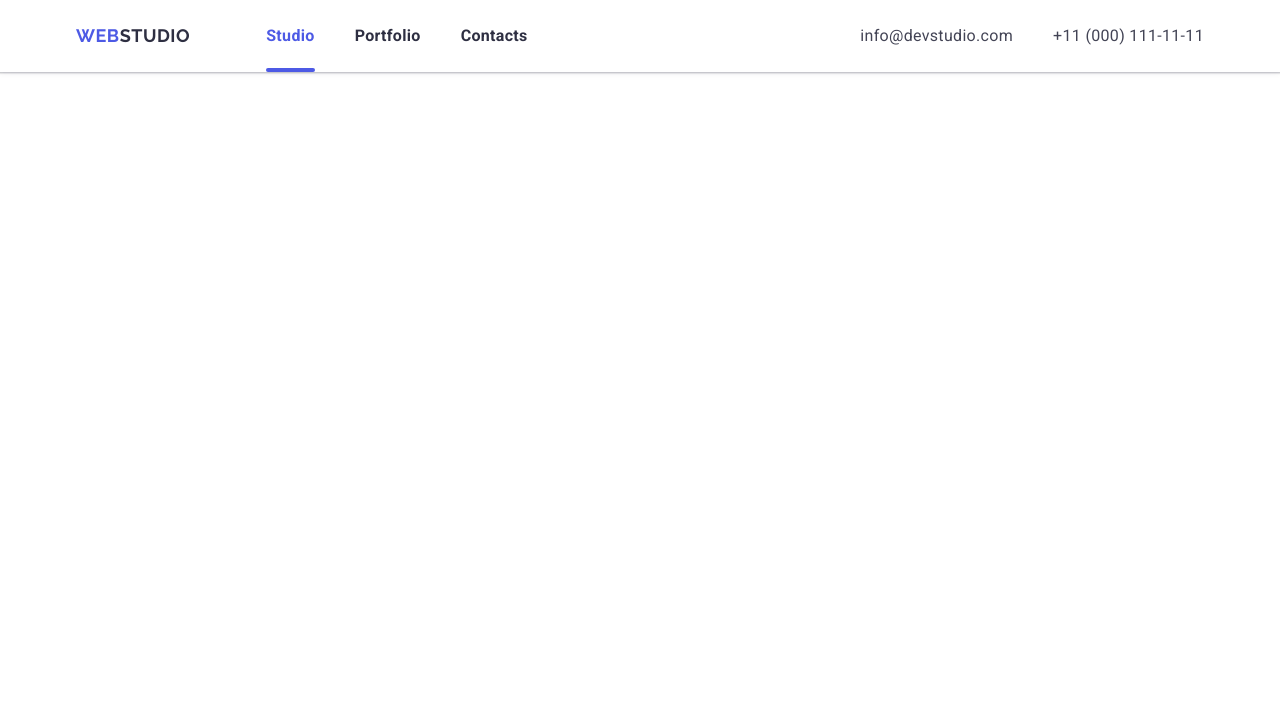
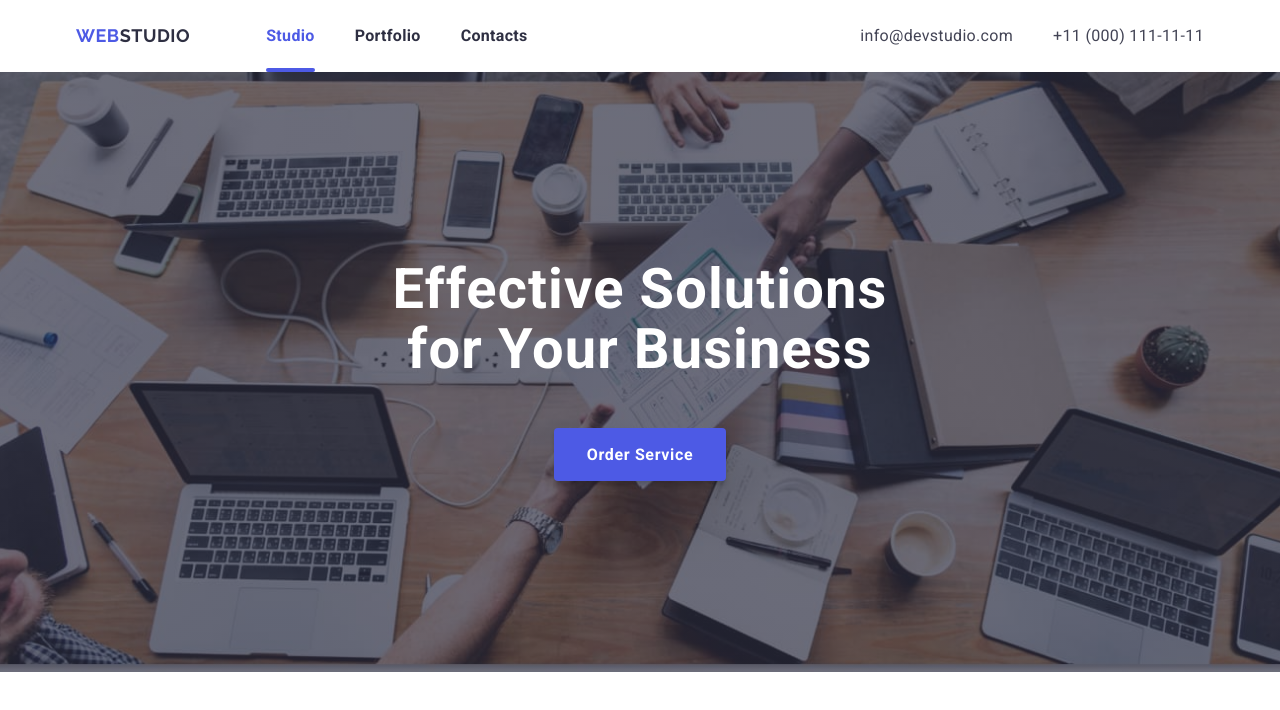
Before and after one commit to 1192skm/goit-markup-hw-07, a plain HTML site: page index.html in a window 1280 px wide. Drawn offline with nearby package versions, Linux system fonts and the light colour scheme.

Commit message:
Додані стилі героя і модалки

```diff
--- a/css/styles.css
+++ b/css/styles.css
@@ -114,6 +114,9 @@ body {
     .header {
         padding-top: 24px;
         padding-bottom: 24px;
+        box-shadow: 0px 2px 1px rgba(46, 47, 66, 0.08),
+        0px 1px 1px rgba(46, 47, 66, 0.16),
+        0px 1px 6px rgba(46, 47, 66, 0.08);
     }
     .header-box {
         display: flex;
@@ -352,8 +355,139 @@ body {
         transition: color var(--animation);
     }
 }
+/* ===================Hero================= */
 
+.hero {
+        background-color: var(--heavybg-color);
+        text-align: center;
+        padding-top: 112px;
+        padding-bottom: 112px;
+}
+.hero-overlay {
+    display: block;
+    max-width: 428px;
+    height: 432px;
+    margin-left: auto;
+    margin-right: auto;
+    background-image: linear-gradient(
+        rgba(46, 47, 66, 0.7),
+        rgba(46, 47, 66, 0.7)
+        ),
+        url(../images/bg-image-mob.jpg);
+    background-repeat: no-repeat;
+    background-position: center;
+    background-size: cover;
+}
+@media (min-device-pixel-ratio: 2),
+  (min-resolution: 192dpi),
+  (min-resolution: 2dppx) {
+    .hero-overlay {
+        background-image: linear-gradient(
+            rgba(46, 47, 66, 0.7),
+            rgba(46, 47, 66, 0.7)
+            ),
+            url(../images/bg-image-mob@2x.jpg);
+    }
+  }
+.hero-title{
+        margin-bottom: 72px;
+        padding-right: 15px;
+        padding-left: 15px;
 
+        font-weight: 700;
+        font-size: 36px;
+        line-height: 1.11;
+        letter-spacing: 0.02em;
+        color: var(--bg-color);
+}
+.button{
+        display: inline-block;
+        border: 1px solid transparent;
+        min-width: 170px;
+        padding: 16px 32px;
+        border-radius: 4px;
+
+        font-weight: 600;
+        font-size: 16px;
+        line-height: 1.19;
+        align-items: center;
+        letter-spacing: 0.04em;
+        color: var(--bg-color);
+        background-color: var(--primary-brand);
+        box-shadow: 0px 4px 4px rgba(0, 0, 0, 0.15);
+        cursor: pointer;
+        transition: box-shadow var(--animation),
+        background-color var(--animation);
+}
+.button:hover,
+.button:focus {
+        background-color: var(--pressed-color);
+        box-shadow:0px 1px 6px rgba(46, 47, 66, 0.08),
+        0px 1px 1px rgba(46, 47, 66, 0.16),
+        0px 2px 1px rgba(46, 47, 66, 0.08);
+}
+@media screen and (min-width:768px) {
+    .hero {
+        padding-top: 112px;
+        padding-bottom: 108px;
+    }
+    .hero-overlay {
+        max-width: 768px;
+        height: 436px;
+        background-image: linear-gradient(
+            rgba(46, 47, 66, 0.7),
+            rgba(46, 47, 66, 0.7)
+            ),
+            url(../images/bg-image-tablet.jpg);
+    }
+    @media (min-device-pixel-ratio: 2),
+      (min-resolution: 192dpi),
+      (min-resolution: 2dppx) {
+        .hero-overlay {
+            background-image: linear-gradient(
+                rgba(46, 47, 66, 0.7),
+                rgba(46, 47, 66, 0.7)
+                ),
+                url(../images/bg-image-tablet@2x.jpg);
+        }
+      }
+    .hero-title{
+        margin-bottom: 40px;
+
+        font-size: 56px;
+        line-height: 1.07;
+        letter-spacing: 0.02em;
+    }
+}
+@media screen and (min-width:1200px) {
+    .hero {
+        padding-top: 188px;
+        padding-bottom: 188px;
+    }
+    .hero-overlay {
+        max-width: 1440px;
+        height: 600px;
+        background-image: linear-gradient(
+            rgba(46, 47, 66, 0.7),
+            rgba(46, 47, 66, 0.7)
+            ),
+            url(../images/bg-image-dsktp.jpg);
+    }
+    @media (min-device-pixel-ratio: 2),
+      (min-resolution: 192dpi),
+      (min-resolution: 2dppx) {
+        .hero-overlay {
+            background-image: linear-gradient(
+                rgba(46, 47, 66, 0.7),
+                rgba(46, 47, 66, 0.7)
+                ),
+                url(../images/bg-image-dsktp@2x.jpg);
+        }
+      }
+    .hero-title{
+        margin-bottom: 48px;
+    }
+}
 
 
 
@@ -880,7 +1014,7 @@ body {
     0px 2px 2px rgba(0, 0, 0, 0.12);
 }
 
-/* Modal-window */
+/*==================== Modal-window =====================*/
 .backdrop {
     position: fixed;
     top: 0;
@@ -907,8 +1041,8 @@ body {
     transform: translate(-50%, -50%);
     padding: 72px 24px 24px 24px;
 
-    width: 408px;
-    height: 576px;
+    max-width: 392px;
+    min-height: 586px;
     background: var(--modal-color);
     box-shadow: 0px 1px 1px rgba(0, 0, 0, 0.14), 0px 1px 3px rgba(0, 0, 0, 0.12), 0px 2px 1px rgba(0, 0, 0, 0.2);
     border-radius: 4px;
@@ -948,9 +1082,9 @@ body {
 }
 .modal-title {
     margin-bottom: 16px;
-    font-weight: 600;
+    font-weight: 500;
     font-size: 16px;
-    line-height: 1.5x;
+    line-height: 1.5;
     text-align: center;
     letter-spacing: 0.02em;
     color: var(--title-color);
@@ -1056,3 +1190,15 @@ body {
     margin-right: auto;
     font-weight: 500;
 }
+@media screen and (min-width:480px) {
+    .modal {
+        width: 392px;
+        height: 586px;
+    }
+}
+@media screen and (min-width:768px) {
+    .modal {
+        width: 408px;
+        height: 586px;
+    }
+}
--- a/index.html
+++ b/index.html
@@ -68,10 +68,10 @@
 
     <main>
         <!-- Hero -->
-        <!-- <section class="hero hero-overlay">
+        <section class="hero hero-overlay">
             <h1 class="hero-title">Effective Solutions <br> for Your Business</h1>
             <button class="button" type="button" data-modal-open>Order Service</button>
-        </section> -->
+        </section>
 
         <!-- Section 1 -->
         <!-- <section class="skills section">
@@ -304,7 +304,7 @@
             </div>
         </div>
     </footer> -->
-    <!-- <div class="backdrop is-hidden" data-modal>
+    <div class="backdrop is-hidden" data-modal>
         <div class="modal">
             <button class="modal-close-btn" type="button" data-modal-close>
                 <svg class="modal-close-icon">
@@ -353,7 +353,7 @@
             </form>
         </div>
     </div>
-    <script src="./js/modal.js"></script> -->
+    <script src="./js/modal.js"></script>
     <script src="./js/mobile-menu.js"></script>
 </body>
 </html>
```
Also changed, not shown: images/bg-image-dsktp.jpg (renamed from images/bg-image.jpg), images/bg-image-dsktp@2x.jpg (added), images/bg-image-mob.jpg (added), images/bg-image-mob@2x.jpg (added), images/bg-image-tablet.jpg (added), images/bg-image-tablet@2x.jpg (added).
